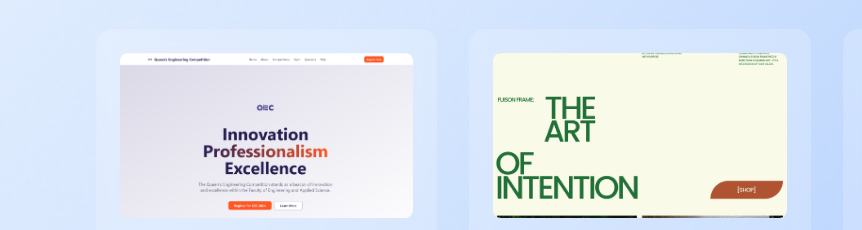
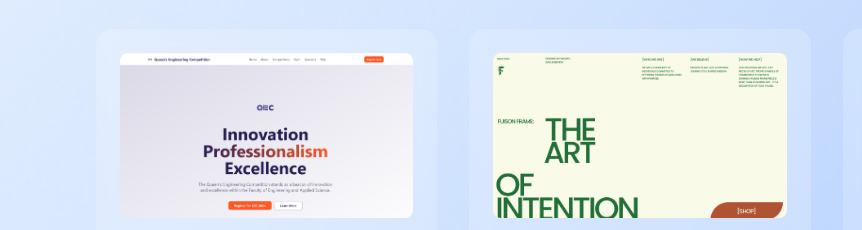
Before and after one commit to G-S-design/GabeSoler, a website: page index.html in a window 1280 px wide. Shown: the part 452-682 px from the top of the page, 0-862 px from the left. Drawn offline with Linux system fonts and the light colour scheme.

Commit message:
Update styles.css

```diff
--- a/styles.css
+++ b/styles.css
@@ -226,10 +226,11 @@ section {
 }
 
 .project-image img {
-    width: 100%;
-    height: 100%;
-    object-fit: cover;
-    transition: transform 0.3s ease;
+  width: 100%;
+  height: 100%;
+  object-fit: cover;
+  object-position: top center; /* <-- key line */
+  transition: transform 0.3s ease;
 }
 
 .project-image:hover img {
```
